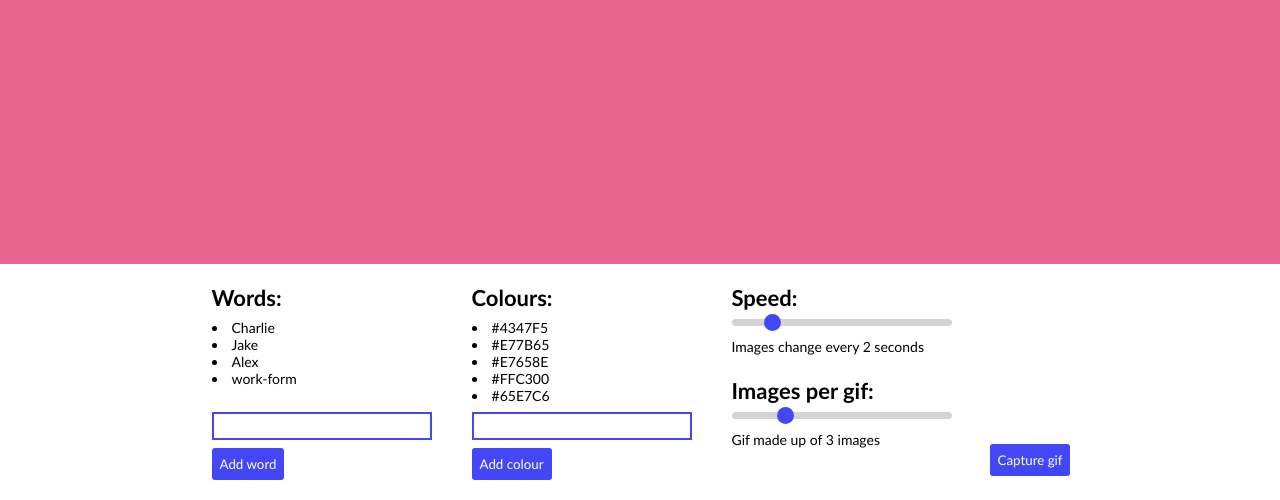
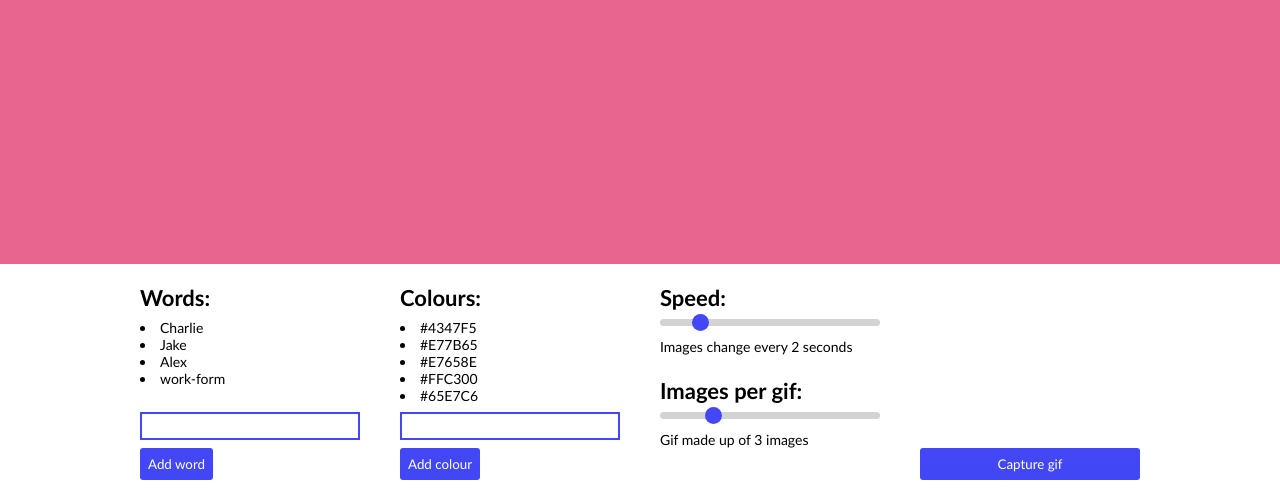
Before and after one commit to RhodesPeter/work-form-sentence-generator, a plain HTML site: page index.html in a window 1280 px wide. Shown: the part 536-1036 px from the top of the page. Drawn offline with Linux system fonts and the light colour scheme.

Commit message:
Style capture gif button section

```diff
--- a/index.html
+++ b/index.html
@@ -58,8 +58,10 @@
                 <input type="range" min="1" max="10" step="1" value="3" class="slider slider--image-count">
                 <p class="image-count__text">Gif made up of <span class="image-count__number">3 images</span></p>
             </div>
+            <div class="capture">
+                <button class="capture__btn" type="button">Capture gif</button>
+            </div>
         </div>
-        <button class="word-generator__capture-gif" type="button">Capture gif</button>
     <div>
     <script src="scripts/gif.worker.js"></script>
     <script src="scripts/gif.js"></script>
--- a/main.css
+++ b/main.css
@@ -25,7 +25,8 @@
 
 .words,
 .colours,
-.speed {
+.speed,
+.capture {
     margin: 20px;
     display: flex;
     flex-direction: column;
@@ -62,7 +63,7 @@
 
 .words__btn,
 .colours__btn,
-.word-generator__capture-gif {
+.capture__btn {
     color: white;
     padding: 8px;
     border-radius: 3px;
@@ -70,9 +71,8 @@
     background-image: linear-gradient(#4347F5, #4247F5);
 }
 
-.word-generator__capture-gif {
-    margin: 24px 18px;
-    align-self: flex-end;
+.capture {
+    justify-content: flex-end;
 }
 
 /* Range control */
--- a/scripts/index.js
+++ b/scripts/index.js
@@ -3,7 +3,7 @@ const colours = ['#4347F5', '#E77B65', '#E7658E', '#FFC300', '#65E7C6'];
 
 const wordsForm = document.querySelector('.words__form');
 const coloursForm = document.querySelector('.colours__form');
-const captureGifBtn = document.querySelector('.word-generator__capture-gif');
+const captureGifBtn = document.querySelector('.capture__btn');
 const speedRange = document.querySelector('.slider--speed');
 const imageCountRange = document.querySelector('.slider--image-count');
 
```
